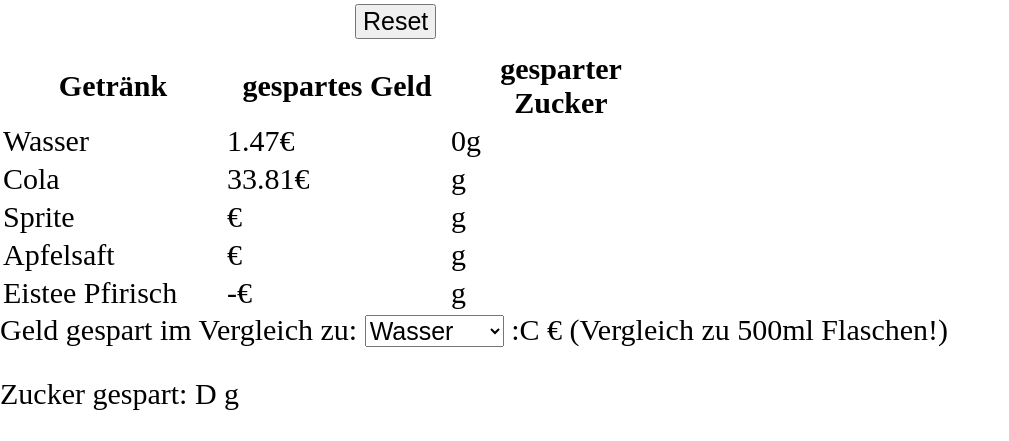
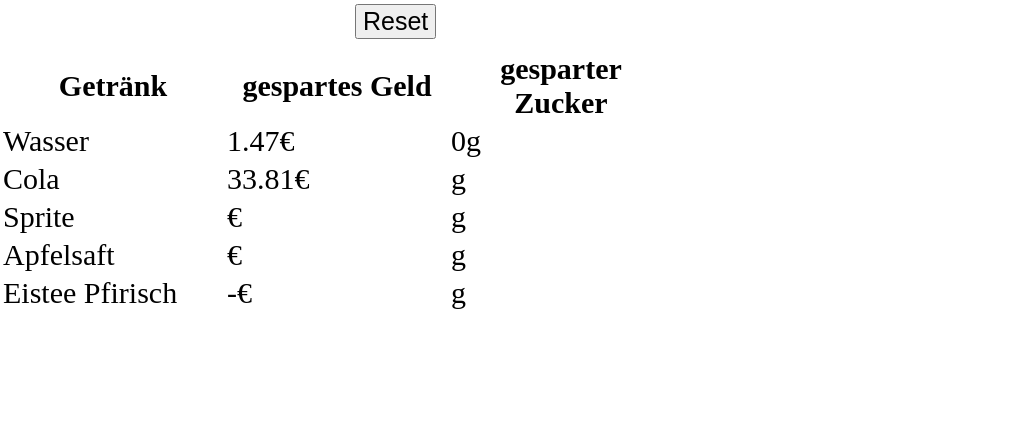
Before and after one commit to vShadowDrgn/Kirby-Blister-Counter, a Flask app: page / in a window 1280 px wide. Shown: the part 536-977 px from the top of the page, without its empty margins (0-1009 px from the left). After the commit the page ends 845 px from the top, so only its background shows below. Run offline with Flask 3, Linux system fonts and the light colour scheme; data comes from the database, SQL or seed files in the repository.

Commit message:
getränke raus

```diff
--- a/templates/index.html
+++ b/templates/index.html
@@ -57,19 +57,6 @@
             <td><span id="eistee_zucker_sparen"></span>g</td>
         </tr>
     </table>
-
-    <div>
-        <!-- <p>Geld gespart im Vergleich zu B : C €.</p> -->
-        <label for="drinks">Geld gespart im Vergleich zu:</label>
-        <select name="drinks" id="drinks">
-            <option value="water">Wasser</option>
-            <option value="cola">Coca Cola</option>
-            <option value="sprite">Sprite</option>
-            <option value="juice">Apfelsaft</option>
-        </select>
-        <label for="drinks">:C € (Vergleich zu 500ml Flaschen!)</label>
-        <p>Zucker gespart: D g</p>
-    </div>
 {% endblock %}
 
 {% block button %}
```
